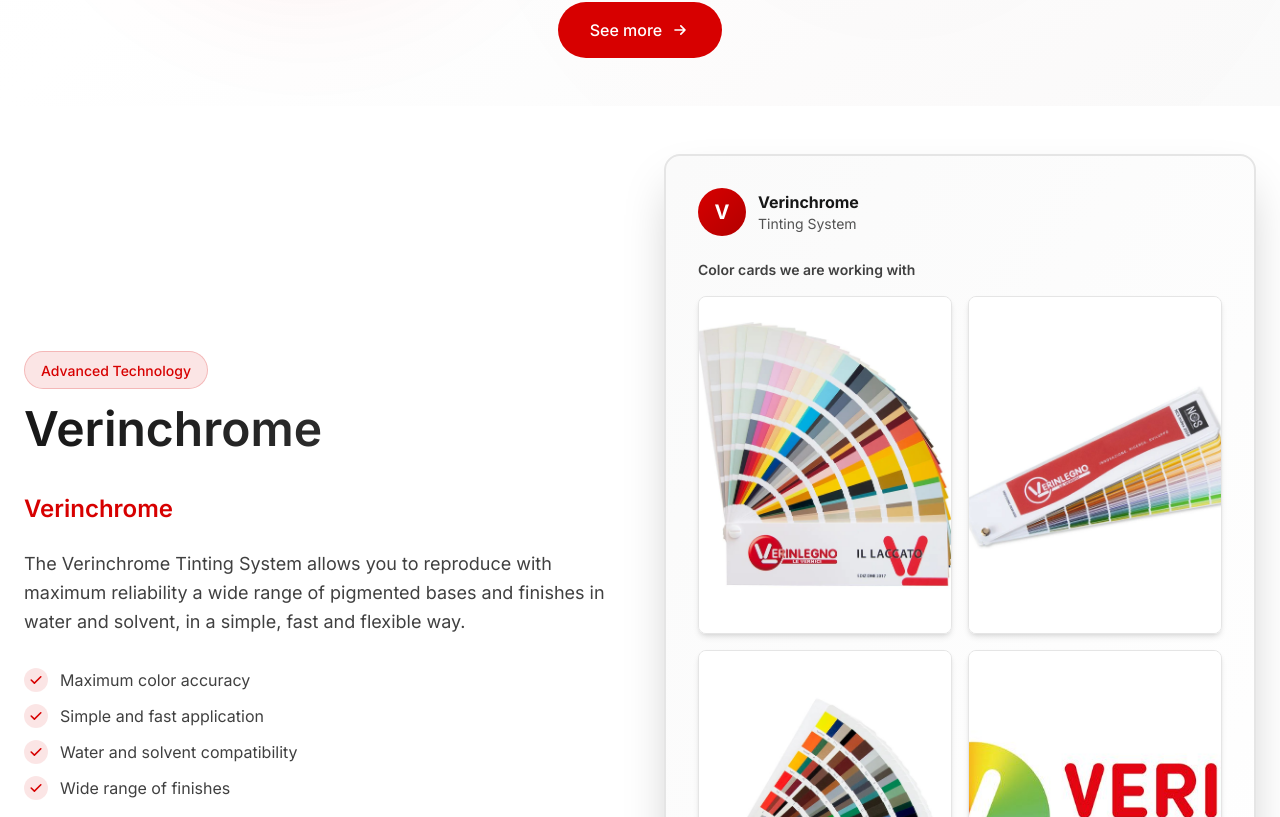
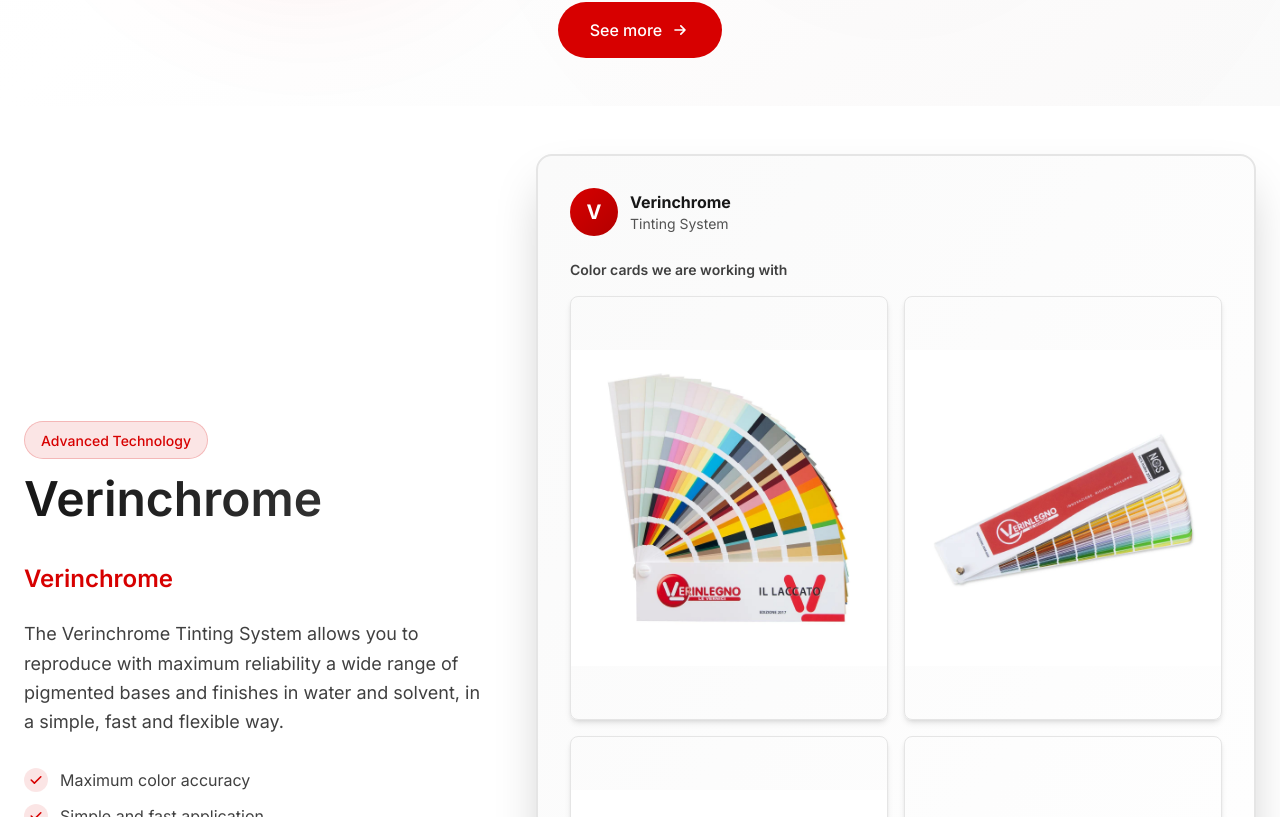
Before and after one commit to levonstepan/VerinLegno.am, a Next.js app: page / in a window 1280 px wide. Shown: the part 2623-3440 px from the top of the page. Built offline with nearby package versions, Linux system fonts and the light colour scheme.

Commit message:
Make Verinchrome right window wider and add clickable image modal with names

```diff
--- a/app/components/Services.tsx
+++ b/app/components/Services.tsx
@@ -1,7 +1,7 @@
 "use client";
 import Link from "next/link";
 import Image from "next/image";
-import { useState } from "react";
+import { useState, useEffect } from "react";
 
 export function Services({
   content,
@@ -15,13 +15,40 @@ export function Services({
   }>;
 }) {
   const [isHovered, setIsHovered] = useState(false);
+  const [selectedImage, setSelectedImage] = useState<{ src: string; name: string } | null>(null);
+
+  const colorCards = [
+    { src: "/images/color cards/IL LACCATO color card.jpeg", name: "IL LACCATO", alt: "IL LACCATO color card" },
+    { src: "/images/color cards/NCS Index 2050 color card.jpeg", name: "NCS Index 2050", alt: "NCS Index 2050 color card" },
+    { src: "/images/color cards/RAL color card.jpeg", name: "RAL", alt: "RAL color card" },
+    { src: "/images/color cards/VCP color card.jpeg", name: "VCP", alt: "VCP color card" }
+  ];
+
+  // Handle ESC key to close modal
+  useEffect(() => {
+    const handleEscape = (e: KeyboardEvent) => {
+      if (e.key === 'Escape' && selectedImage) {
+        setSelectedImage(null);
+      }
+    };
+
+    if (selectedImage) {
+      document.addEventListener('keydown', handleEscape);
+      document.body.style.overflow = 'hidden';
+    }
+
+    return () => {
+      document.removeEventListener('keydown', handleEscape);
+      document.body.style.overflow = 'unset';
+    };
+  }, [selectedImage]);
 
   return (
     <section id="services" className="py-8 md:py-12 bg-white relative scroll-mt-20 md:scroll-mt-24" style={{ scrollMarginTop: '6rem', visibility: 'visible', display: 'block' }}>
 
       <div className="relative z-10 mx-auto max-w-7xl px-4 md:px-6" style={{ visibility: 'visible', display: 'block' }}>
-        <div className="grid md:grid-cols-2 gap-12 items-center">
-          <div>
+        <div className="grid md:grid-cols-5 gap-12 items-center">
+          <div className="md:col-span-2">
             <div className="inline-block mb-4 px-4 py-1.5 bg-[#D70000]/10 rounded-full border border-[#D70000]/20">
               <span className="text-sm font-medium text-[#D70000]">Advanced Technology</span>
             </div>
@@ -85,7 +112,7 @@ export function Services({
           </div>
 
           {/* Visual mockup */}
-          <div className="relative">
+          <div className="relative md:col-span-3">
             <div
               className="bg-gradient-to-br from-neutral-50 to-white rounded-2xl p-8 border-2 border-neutral-200 shadow-2xl transform transition-all duration-500 hover:shadow-[#D70000]/10 hover:scale-[1.02]"
               onMouseEnter={() => setIsHovered(true)}
@@ -107,20 +134,19 @@ export function Services({
                 <div className="mb-4">
                   <div className="text-sm font-semibold text-neutral-700 mb-4">Color cards we are working with</div>
                   <div className="grid grid-cols-2 gap-4">
-                    {[
-                      { src: "/images/color cards/IL LACCATO color card.jpeg", alt: "IL LACCATO color card" },
-                      { src: "/images/color cards/NCS Index 2050 color card.jpeg", alt: "NCS Index 2050 color card" },
-                      { src: "/images/color cards/RAL color card.jpeg", alt: "RAL color card" },
-                      { src: "/images/color cards/VCP color card.jpeg", alt: "VCP color card" }
-                    ].map((card, idx) => (
-                      <div key={idx} className="group/item">
+                    {colorCards.map((card, idx) => (
+                      <div
+                        key={idx}
+                        className="group/item cursor-pointer"
+                        onClick={() => setSelectedImage({ src: card.src, name: card.name })}
+                      >
                         <div className="relative w-full aspect-[3/4] rounded-lg overflow-hidden shadow-md transition-transform duration-300 group-hover/item:scale-105 border border-neutral-200">
                           <Image
                             src={card.src}
                             alt={card.alt}
                             fill
-                            className="object-cover"
-                            sizes="(max-width: 768px) 50vw, 25vw"
+                            className="object-contain"
+                            sizes="(max-width: 768px) 50vw, 40vw"
                           />
                         </div>
                       </div>
@@ -137,6 +163,51 @@ export function Services({
             </div>
 
           </div>
+
+          {/* Image Modal */}
+          {selectedImage && (
+            <div
+              className="fixed inset-0 z-50 flex items-center justify-center bg-black/80 backdrop-blur-sm p-4"
+              onClick={() => setSelectedImage(null)}
+            >
+              <div
+                className="relative max-w-4xl w-full max-h-[90vh] bg-white rounded-2xl shadow-2xl overflow-hidden"
+                onClick={(e) => e.stopPropagation()}
+              >
+                {/* Close button */}
+                <button
+                  onClick={() => setSelectedImage(null)}
+                  className="absolute top-4 right-4 z-10 w-10 h-10 rounded-full bg-[#D70000] text-white flex items-center justify-center hover:bg-[#b30000] transition-colors shadow-lg"
+                  aria-label="Close"
+                >
+                  <svg className="w-6 h-6" fill="none" viewBox="0 0 24 24" stroke="currentColor">
+                    <path strokeLinecap="round" strokeLinejoin="round" strokeWidth={2} d="M6 18L18 6M6 6l12 12" />
+                  </svg>
+                </button>
+
+                {/* Image with name */}
+                <div className="relative">
+                  <div className="relative w-full aspect-[3/4] bg-neutral-100">
+                    <Image
+                      src={selectedImage.src}
+                      alt={selectedImage.name}
+                      fill
+                      className="object-contain"
+                      sizes="90vw"
+                      priority
+                    />
+                  </div>
+
+                  {/* Name overlay */}
+                  <div className="absolute bottom-0 left-0 right-0 bg-gradient-to-t from-black/70 to-transparent p-6">
+                    <h3 className="text-2xl md:text-3xl font-bold text-white">
+                      {selectedImage.name}
+                    </h3>
+                  </div>
+                </div>
+              </div>
+            </div>
+          )}
         </div>
       </div>
     </section>
```
